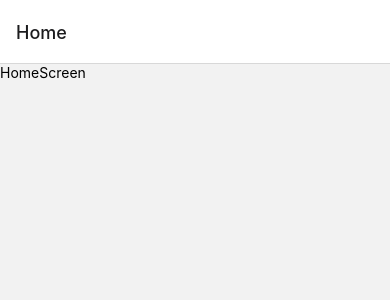
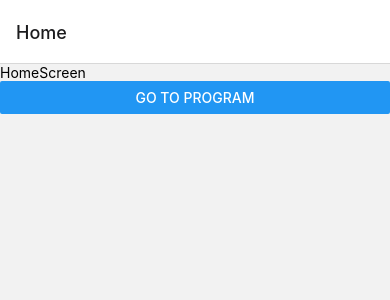
Before and after one commit to jmichelwilliams/Fit-App-Mobile, a React Native app: screen /Home in a window 390 px wide. Shown: the top 300 px of the page. Built offline with nearby package versions, Linux system fonts and the light colour scheme.

Commit message:
Created RootStack and Navigation button in Homescreen

```diff
--- a/App.tsx
+++ b/App.tsx
@@ -7,22 +7,23 @@ import { createNativeStackNavigator } from '@react-navigation/native-stack';
 import HomeScreen from './screens/HomeScreen';
 import ProgramScreen from './screens/ProgramScreen';
 import ProgramDetailsScreen from './screens/ProgramDetailsScreen';
+import { RootStackParamList } from './types/rootStackParamsList';
 
-const Stack = createNativeStackNavigator();
+const RootStack = createNativeStackNavigator<RootStackParamList>();
 
 const App = () => {
   return (
     <>
       <StatusBar style="auto" />
       <NavigationContainer>
-        <Stack.Navigator>
-          <Stack.Screen name="Home" component={HomeScreen} />
-          <Stack.Screen name="Program" component={ProgramScreen} />
-          <Stack.Screen
+        <RootStack.Navigator>
+          <RootStack.Screen name="Home" component={HomeScreen} />
+          <RootStack.Screen name="Program" component={ProgramScreen} />
+          <RootStack.Screen
             name="ProgramDetails"
             component={ProgramDetailsScreen}
           />
-        </Stack.Navigator>
+        </RootStack.Navigator>
       </NavigationContainer>
     </>
   );
--- a/screens/HomeScreen.tsx
+++ b/screens/HomeScreen.tsx
@@ -1,11 +1,20 @@
 /* eslint-disable @typescript-eslint/no-unused-vars */
-import { StyleSheet, Text, View } from 'react-native';
 import React from 'react';
+import { StyleSheet, Text, View, Button } from 'react-native';
+import { useNavigation } from '@react-navigation/native';
+import { HomeScreenNavigationProp } from '../types/rootStackParamsList';
 
 const HomeScreen = () => {
+  const navigation = useNavigation<HomeScreenNavigationProp>();
+
+  const handleNavigate = () => {
+    navigation.navigate('Program');
+  };
+
   return (
     <View>
       <Text>HomeScreen</Text>
+      <Button title="Go to Program" onPress={handleNavigate} />
     </View>
   );
 };
```
Also changed, not shown: types/RootStackParamsList.ts (added, +12 -0 lines).
